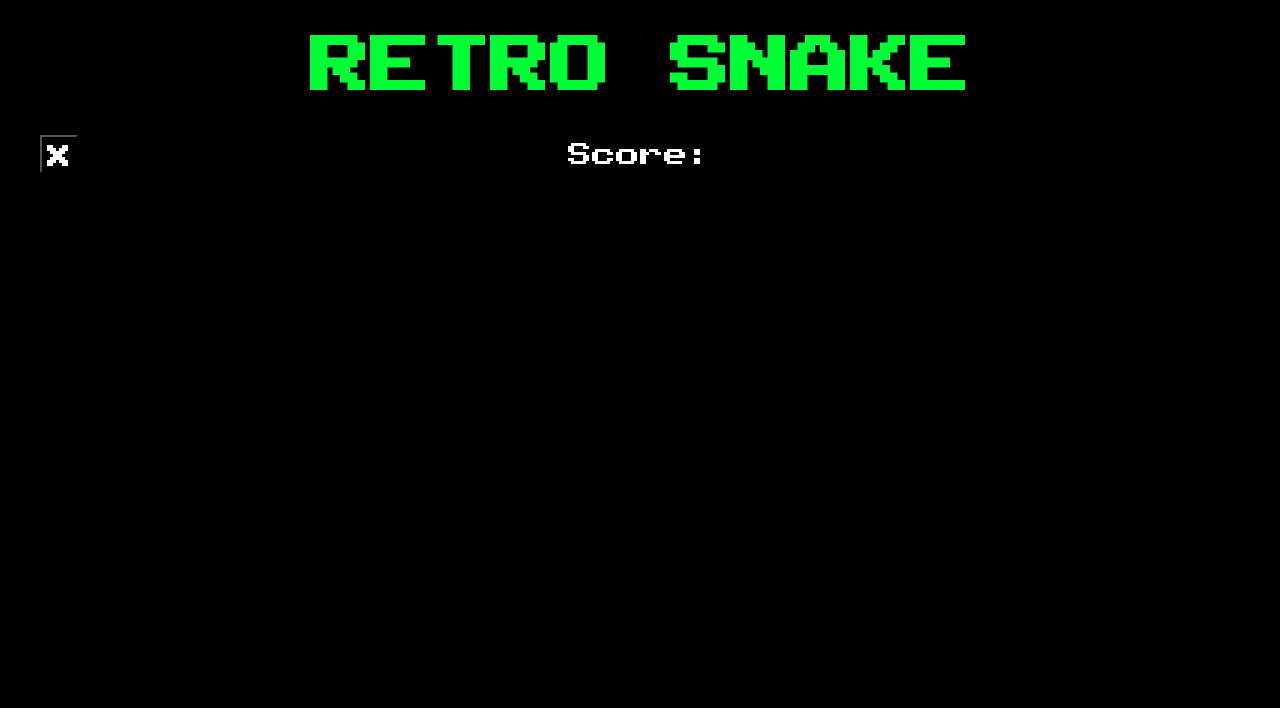
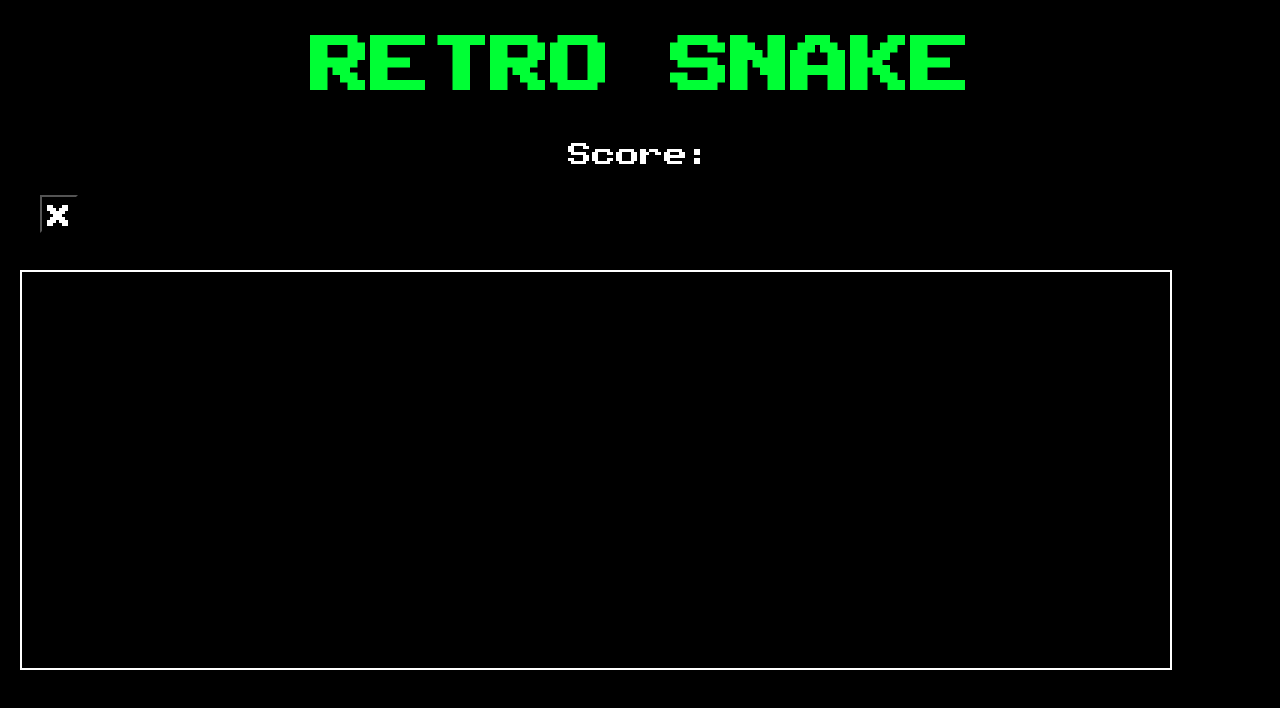
Before and after one commit to muhammed-basaran/retro-snake, a Next.js app: page /game in a window 1280 px wide. Shown: the top 708 px of the page. Built offline with nearby package versions, Linux system fonts and the light colour scheme; a small style sheet from the web is missing.

Commit message:
add GameFrame on the page

```diff
--- a/components/StartButton.js
+++ b/components/StartButton.js
@@ -5,7 +5,7 @@ export default function StartButton() {
   return (
     <StyledSection>
       <Link href="/game">
-        <StyledStartButton>START GAME</StyledStartButton>;
+        <StyledStartButton>START GAME</StyledStartButton>
       </Link>
     </StyledSection>
   );
--- a/src/pages/game/index.js
+++ b/src/pages/game/index.js
@@ -8,8 +8,11 @@ export default function Game() {
       <Header />
       <Link href="/">
         <StyledExitButton> X </StyledExitButton>
-        <StyledScore>Score: </StyledScore>
       </Link>
+      <StyledScore>Score: </StyledScore>
+      <StyledGameFrame>
+        <canvas id="frame" width="480" height="480"></canvas>
+      </StyledGameFrame>
     </StyledMain>
   );
 }
@@ -27,7 +30,8 @@ const StyledMain = styled.main`
 const StyledExitButton = styled.button`
   position: absolute;
   left: 40px;
-  margin-top: -5px;
+  top: 195px;
+  margin-top: 0px;
   padding: 5px;
   font-size: 1.5rem;
   background-color: black;
@@ -42,3 +46,12 @@ const StyledScore = styled.p`
   color: white;
   font-family: Public Pixel;
 `;
+
+const StyledGameFrame = styled.section`
+  position: absolute;
+  top: 250px;
+  margin: 20px;
+  border: 2px solid white;
+  width: 90vw;
+  height: 50vh;
+`;
```
